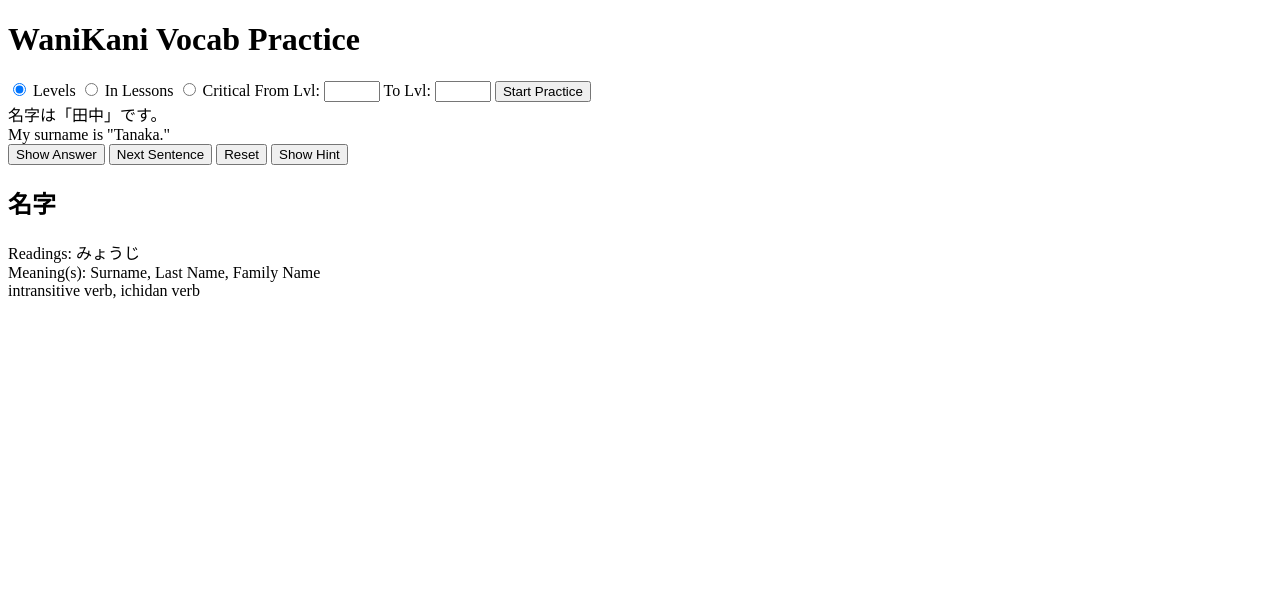
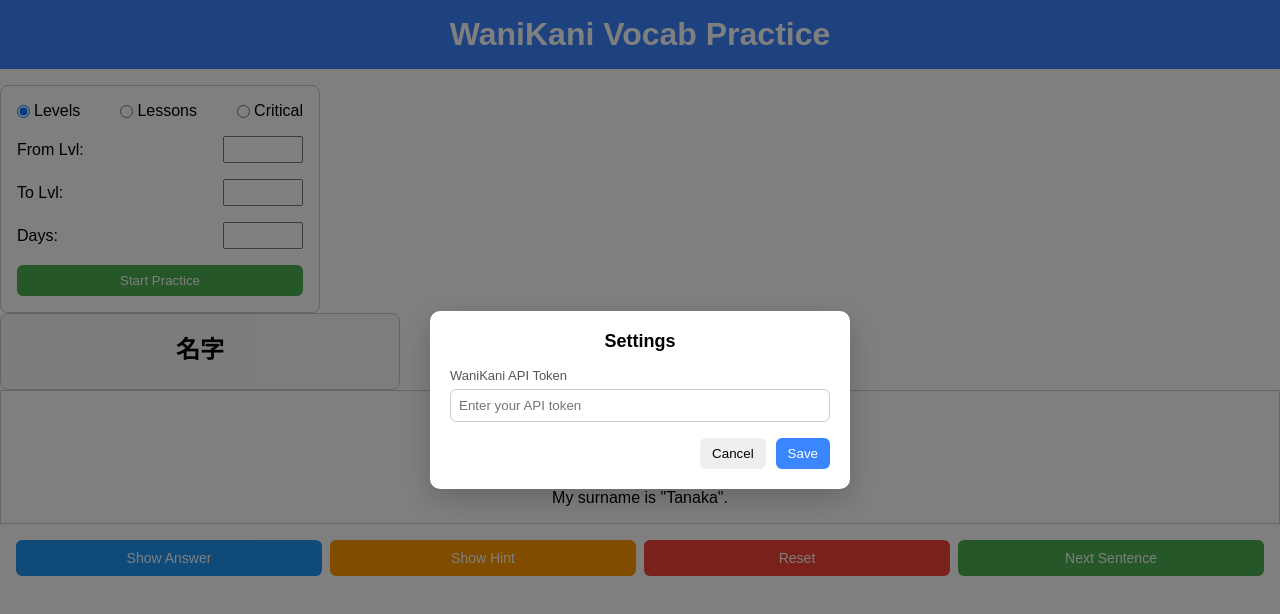
Before and after one commit to anthonyr1616/WaniKaniPractice, a website: page index.html in a window 1280 px wide. Drawn offline with Linux system fonts and the light colour scheme.

Commit message:
Updates to style and add more content with placeholders

```diff
--- a/index.html
+++ b/index.html
@@ -5,44 +5,98 @@
     <meta charset="UTF-8">
     <meta name="viewport" content="width=device-width, initial-scale=1.0">
     <script src="api.js"></script>
+    <script src="script.js"></script>
+    <link rel="stylesheet" href="styles.css">
+
     <title>WaniKani Vocab Practice</title>
 </head>
 
 <body>
+    <header class="header">
         <h1>WaniKani Vocab Practice</h1>
+    </header>
     <div id="startArea">
+        <div class="radio-group">
             <label>
                 <input type="radio" name="status" value="levels" checked> Levels
             </label>
 
             <label>
-            <input type="radio" name="status" value="lessons"> In Lessons
+                <input type="radio" name="status" value="lessons"> Lessons
             </label>
 
             <label>
                 <input type="radio" name="status" value="critical"> Critical
             </label>
-        From Lvl: <input type="number" min="1" max="60" step="1" required>
-        To Lvl: <input type="number" min="1" max="60" step="1" required>
-        <button id="startBtn">Start Practice</button>
         </div>
 
-    <div id="vocabArea">
-        <div id="sentence-jp">名字は「田中」です。</div>
-        <div id="sentence-en">My surname is "Tanaka."</div>
+        <div class="levelsRange">
+            <div class="input-row">
+                <label for="fromLvl">From Lvl:</label>
+                <input id="fromLvl" type="number" min="1" max="60" step="1" required>
             </div>
-    <div id="buttons">
-        <button id="showAnswer">Show Answer</button>
-        <button id="nextSentence">Next Sentence</button>
-        <button id="reset">Reset</button>
-        <button id="hintBtn">Show Hint</button>
+            <div class="input-row">
+                <label for="toLvl">To Lvl:</label>
+                <input id="toLvl" type="number" min="1" max="60" step="1" required>
+            </div>
+        </div>
+
+        <div class="lessonsRange">
+            <div class="input-row">
+                <label for="daysInput">Days:</label>
+                <input id="daysInput" type="number" min="1" max="31" step="1" required>
+            </div>
+        </div>
+
+        <button id="startBtn">Start Practice</button>
     </div>
     <div id="hintArea">
         <h2 id="characters">名字</h2>
-        <div id="readings">Readings: みょうじ</div>
-        <div id="meanings">Meaning(s): <span class="mainMeaning">Surname, </span><span class="altMeanings">Last Name,
-                Family Name</span></div>
-        <div id="wordTypes">intransitive verb, ichidan verb</div>
+
+        <div id="readings" class="hint-item hidden">
+            <span class="label">Readings:</span> みょうじ
+        </div>
+
+        <div id="meanings" class="hint-item hidden">
+            <span class="label">Meaning(s):</span>
+            <span class="mainMeaning">Surname</span>,
+            <span class="altMeanings">Last Name, Family Name</span>
+        </div>
+
+        <div id="wordTypes" class="hint-item hidden">
+            <span class="label">Type:</span> intransitive verb, ichidan verb
+        </div>
+    </div>
+
+    <div class="vocab-area">
+        <div class="sentence-jp">名字は「田中」です。</div>
+        <div class="answer">
+            <div class="sentence-kana">みょうじ は「 たなか」 です。</div>
+            <div class="sentence-en">My surname is "Tanaka".</div>
+        </div>
+    </div>
+
+    <div id="buttons">
+        <button id="showAnswer">Show Answer</button>
+        <button id="hintBtn">Show Hint</button>
+        <button id="reset">Reset</button>
+        <button id="nextSentence">Next Sentence</button>
+    </div>
+
+    <div class="modal-overlay">
+        <div class="modal">
+            <h3>Settings</h3>
+
+            <div class="setting-item">
+                <label for="apiToken">WaniKani API Token</label>
+                <input type="text" id="apiToken" placeholder="Enter your API token">
+            </div>
+
+            <div class="modal-actions">
+                <button class="cancel-btn">Cancel</button>
+                <button class="save-btn">Save</button>
+            </div>
+        </div>
     </div>
 </body>
 
--- /dev/null
+++ b/script.js
@@ -0,0 +1,11 @@
+// Can improve this, this is just quick and dirty
+document.addEventListener("DOMContentLoaded", () => {
+    const overlay = document.querySelector(".modal-overlay");
+    const cancelBtn = document.querySelector(".cancel-btn");
+
+    console.log(overlay, cancelBtn);
+
+    cancelBtn.addEventListener("click", () => {
+        overlay.classList.add("hidden");
+    });
+});
--- /dev/null
+++ b/styles.css
@@ -0,0 +1,263 @@
+* {
+  box-sizing: border-box;
+  margin: 0;
+  padding: 0;
+  font-family: Arial, Helvetica, sans-serif;
+}
+
+.header {
+  background-color: #3a86ff;
+  color: white;
+  font-weight: bold;
+  text-align: center;
+  padding: 1em;
+  margin-bottom: 1em;
+}
+
+#startArea {
+  display: flex;
+  flex-direction: column;
+  gap: 16px;
+  max-width: 320px;
+  padding: 16px;
+  border: 1px solid #ccc;
+  border-radius: 8px;
+  font-family: sans-serif;
+}
+
+.radio-group {
+  display: flex;
+  justify-content: space-between;
+}
+
+.radio-group label {
+  display: flex;
+  align-items: center;
+  gap: 4px;
+}
+
+.input-row {
+  display: flex;
+  align-items: center;
+  justify-content: space-between;
+}
+
+.input-row label {
+  flex: 1;
+}
+
+.input-row input {
+  width: 80px;
+  padding: 4px;
+}
+
+#startBtn {
+  padding: 8px;
+  border: none;
+  border-radius: 6px;
+  background: #4caf50;
+  color: white;
+  cursor: pointer;
+}
+
+#startBtn:hover {
+  background: #45a049;
+}
+
+.levelsRange {
+  display: flex;
+  flex-direction: column;
+  gap: 16px;
+}
+
+.lessonsRange {
+  display: flex;
+  flex-direction: column;
+  gap: 16px;
+}
+
+.vocab-area {
+  display: flex;
+  flex-direction: column;
+  padding: 16px;
+  text-align: center;
+  padding: 16px;
+  border: 1px solid #ccc;
+}
+
+.sentence-jp {
+  font-size: 2.5em;
+}
+
+#buttons {
+  display: flex;
+  flex-wrap: wrap;
+  gap: 0.5em;
+  justify-content: center;
+  margin-top: 1em;
+  padding: 0 1em;
+}
+
+#buttons button {
+  flex: 1 1 140px;
+  padding: 10px;
+  border: none;
+  border-radius: 6px;
+  font-size: 14px;
+  cursor: pointer;
+  transition: background 0.2s ease;
+}
+
+#showAnswer {
+  background: #2196f3;
+  color: white;
+}
+
+#showAnswer:hover {
+  background: #1976d2;
+}
+
+#nextSentence {
+  background: #4caf50;
+  color: white;
+}
+
+#nextSentence:hover {
+  background: #45a049;
+}
+
+#reset {
+  background: #f44336;
+  color: white;
+}
+
+#reset:hover {
+  background: #d32f2f;
+}
+
+#hintBtn {
+  background: #ff9800;
+  color: white;
+}
+
+#hintBtn:hover {
+  background: #e68900;
+}
+
+#hintArea {
+  display: flex;
+  flex-direction: column;
+  gap: 8px;
+  max-width: 400px;
+  padding: 16px;
+  border: 1px solid #ccc;
+  border-radius: 8px;
+  background: #fafafa;
+  font-family: sans-serif;
+}
+
+#characters {
+  text-align: center;
+  margin: 0 0 8px 0;
+  font-size: 24px;
+}
+
+.hint-item {
+  padding: 8px;
+  border-radius: 6px;
+  background: #f0f0f0;
+}
+
+.label {
+  font-weight: bold;
+  margin-right: 4px;
+}
+
+.hidden {
+  display: none !important;
+}
+
+.modal-overlay {
+  position: fixed;
+  inset: 0;
+  background: rgba(0, 0, 0, 0.5);
+  display: flex;
+  align-items: center;
+  justify-content: center;
+  z-index: 1000;
+}
+
+.modal {
+  width: 100%;
+  max-width: 420px;
+  background: white;
+  border-radius: 10px;
+  box-shadow: 0 10px 30px rgba(0, 0, 0, 0.2);
+  padding: 20px;
+  display: flex;
+  flex-direction: column;
+  gap: 16px;
+  font-family: sans-serif;
+  animation: fadeIn 0.2s ease;
+}
+
+@keyframes fadeIn {
+  from {
+    opacity: 0;
+    transform: translateY(-10px);
+  }
+  to {
+    opacity: 1;
+    transform: translateY(0);
+  }
+}
+
+.modal h3 {
+  margin: 0;
+  text-align: center;
+  font-size: 18px;
+}
+
+.setting-item {
+  display: flex;
+  flex-direction: column;
+  gap: 6px;
+}
+
+.setting-item label {
+  font-size: 13px;
+  color: #555;
+}
+
+.setting-item input {
+  padding: 8px;
+  border-radius: 6px;
+  border: 1px solid #ccc;
+}
+
+.setting-item input:focus {
+  outline: none;
+  border-color: #3a86ff;
+}
+
+.modal-actions {
+  display: flex;
+  justify-content: flex-end;
+  gap: 10px;
+}
+
+.modal-actions button {
+  padding: 8px 12px;
+  border-radius: 6px;
+  border: none;
+  cursor: pointer;
+}
+
+.save-btn {
+  background: #3a86ff;
+  color: white;
+}
+
+.cancel-btn {
+  background: #eee;
+}
```
Lines whose indentation alone changed are shown as unchanged.
